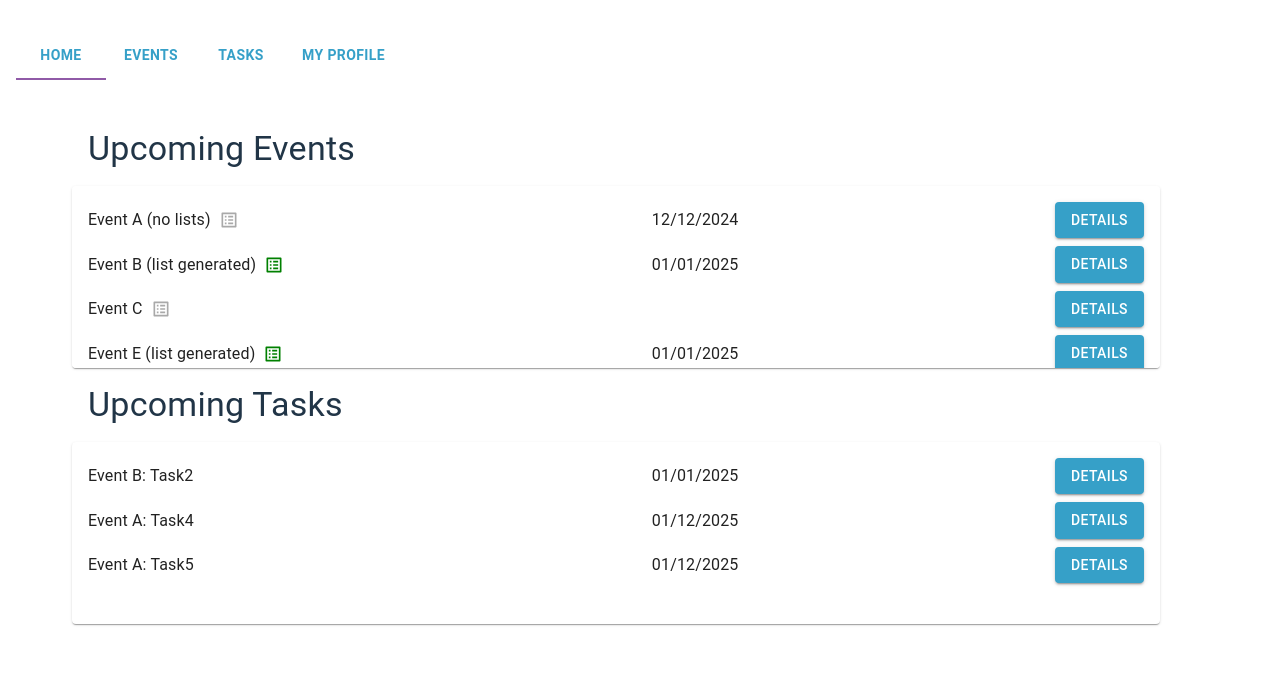
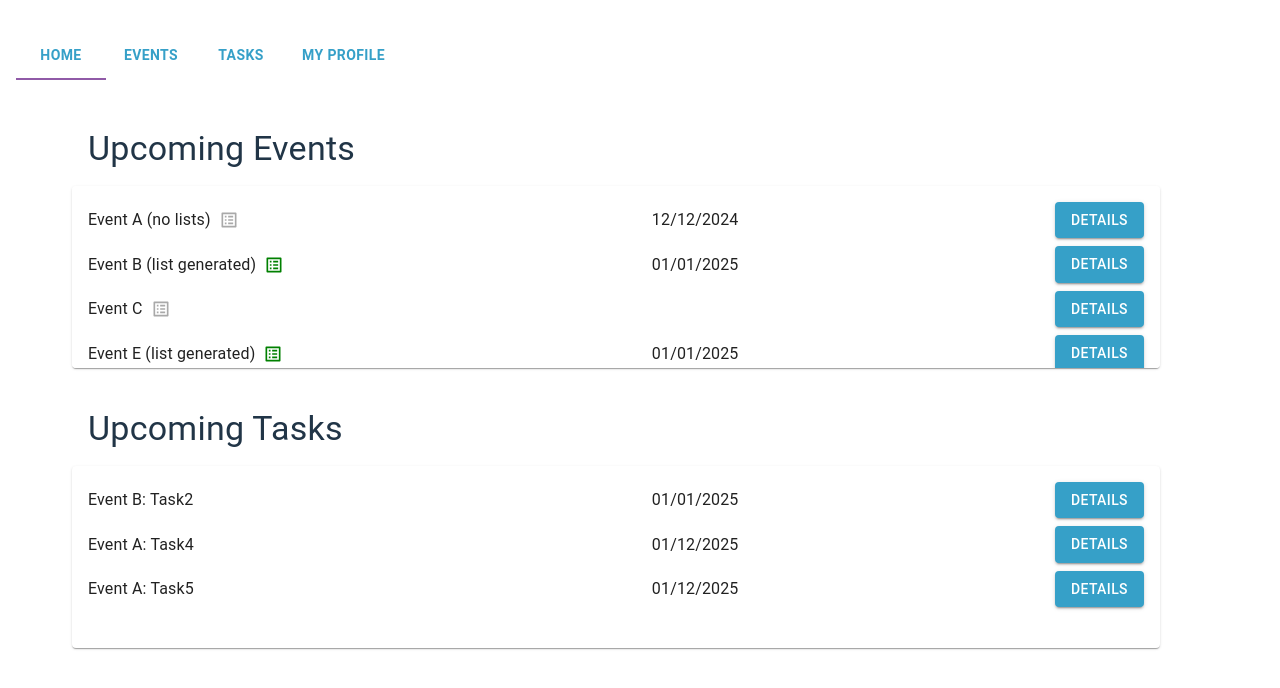
Before and after one commit to daodaojiang622/enterprise-data-workflow-and-integration-platform, a React (Vite) app: page / in a window 1280 px wide. Shown: the top 688 px of the page. Built offline with nearby package versions, Linux system fonts and the light colour scheme.

Commit message:
adjusted upcoming task position on home

```diff
--- a/src/Screens/Home.tsx
+++ b/src/Screens/Home.tsx
@@ -81,8 +81,8 @@ const Home: React.FC<HomeProps> = ({ navigateToLogin, navigateToTask, navigateTo
             </Paper>
 
             {/* Upcoming Tasks section */}
-            <Typography variant="h4" sx={{ textAlign: 'left', margin: 2  }}>Upcoming Tasks</Typography>
-            <Paper sx={{ p: 2, height: '150px', overflow: 'auto'  }}>
+            <Typography variant="h4" sx={{ textAlign: 'left', margin: 2, mt: 5  }}>Upcoming Tasks</Typography>
+            <Paper sx={{ p: 2, height: '150px', overflow: 'auto' }}>
                 {filteredTasks.map((task) => (
                     <Box
                         key={task.id}
```
